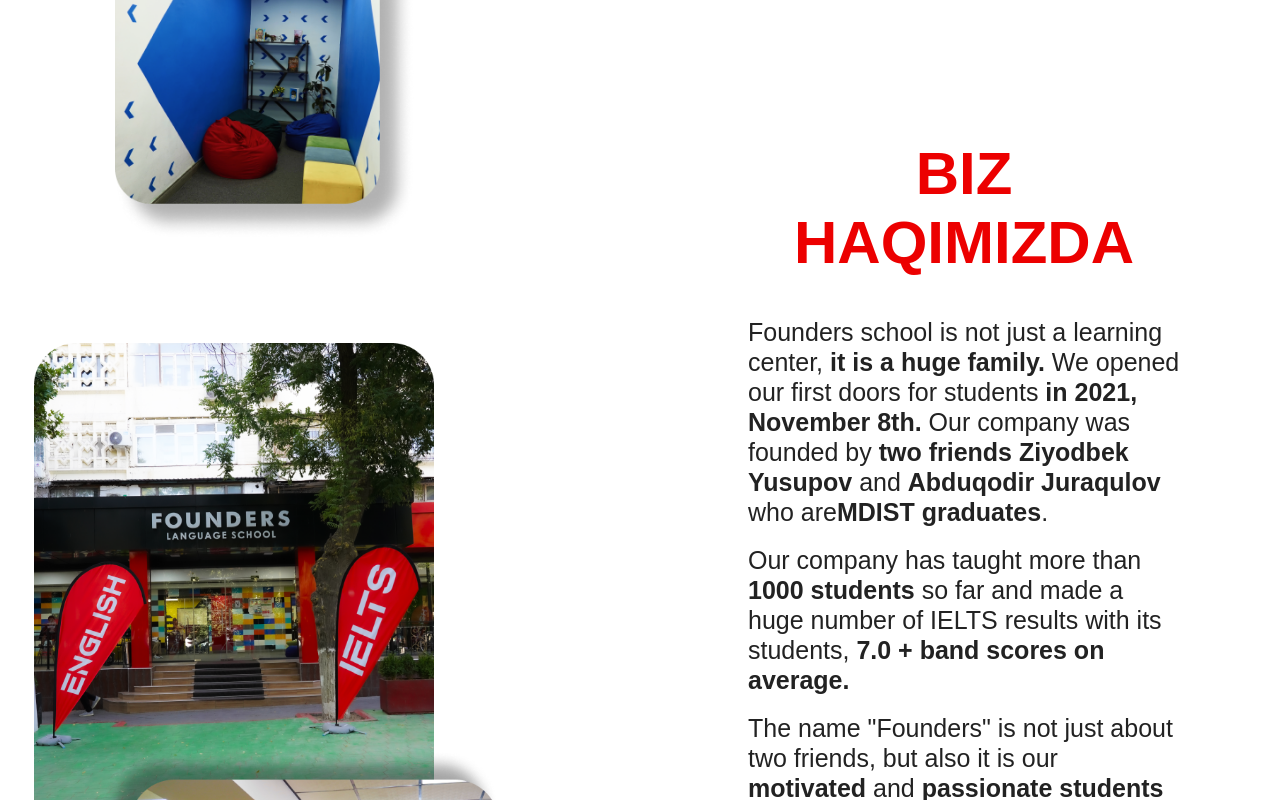
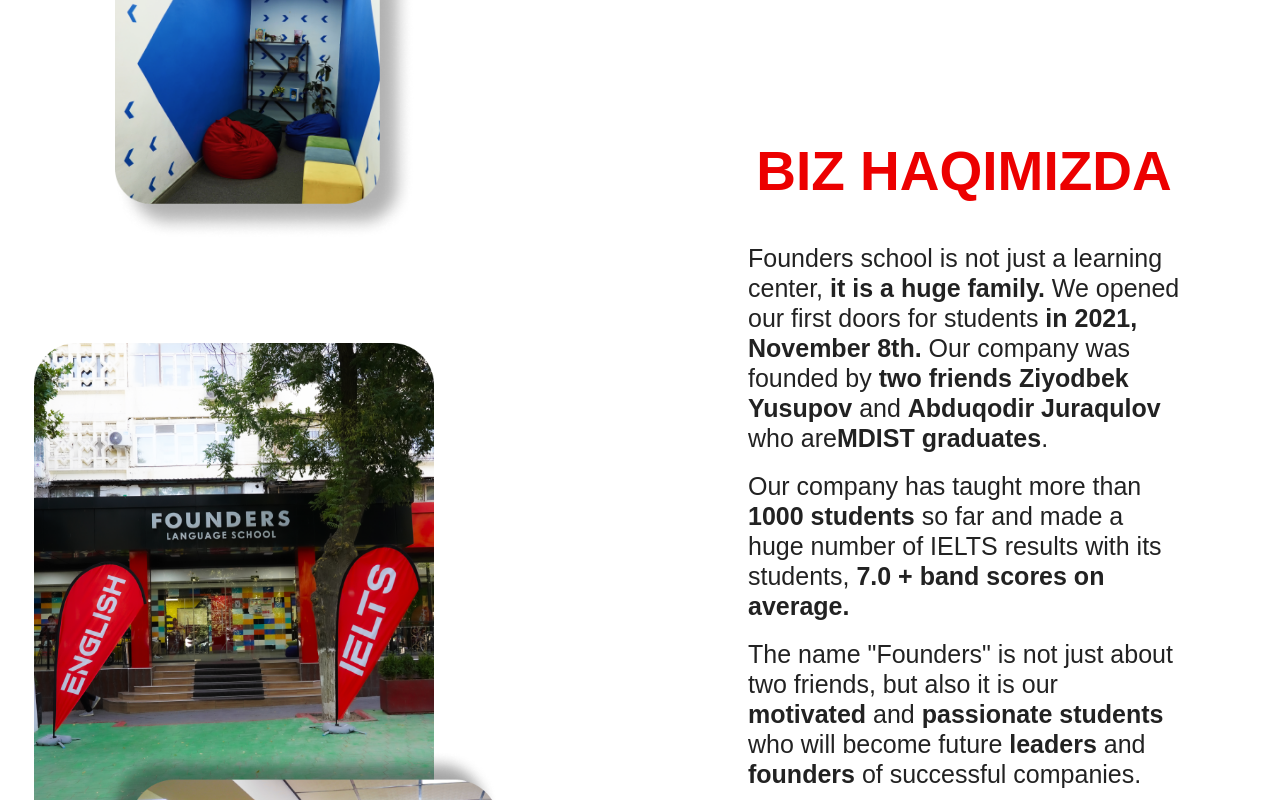
Before and after one commit to Doniyor2707/Founders, a React (Vite) app: page / in a window 1280 px wide. Shown: the part 1160-1960 px from the top of the page. Built offline with nearby package versions, Linux system fonts and the light colour scheme.

Commit message:
title refresh

```diff
--- a/src/components/ui/mainTitle/Title.module.css
+++ b/src/components/ui/mainTitle/Title.module.css
@@ -2,7 +2,7 @@
   margin-bottom: 40px;
   text-transform: uppercase;
   text-align: center;
-  font-size: 60px;
+  font-size: 55px;
   font-weight: 700;
   color: var(--primary-color-red);
 }
```
